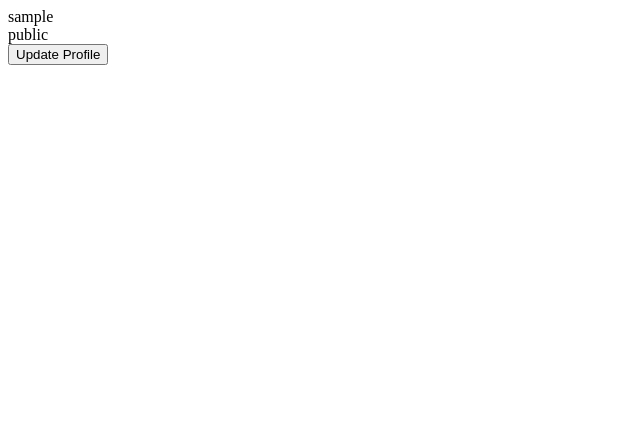
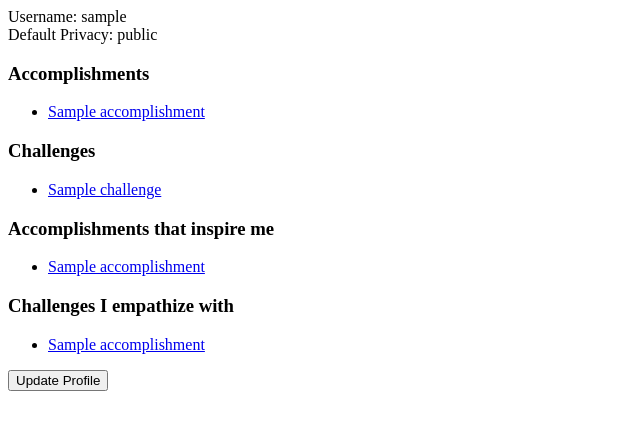
Before and after one commit to the-vampiire/noimpostor, a Django app: a page that uses noimpostor/templates/profile/overview.html in a window 1280 px wide. Shown: the top 430 px of the page, without its empty margins (0-640 px from the left). Run offline with Django 3.2, Linux system fonts and the light colour scheme; a user stored in the database is signed in; tables that the repository leaves empty hold one stand-in row (values such as "Sample post").

Commit message:
Refactored Profile:overview view and template to include new features

```diff
--- a/noimpostor/profile/views.py
+++ b/noimpostor/profile/views.py
@@ -9,15 +9,23 @@ def overview(request, username):
     """
     User overview page
 
-    displays user accomplishments, challenges, and conquers [conquered challenges]
+    displays user accomplishments, challenges, inspirations, and empathized challenges
     """
     user = get_object_or_404(User, username = username)
+
+    accomplishments = user.accomplishments.all()
+    challenges = user.challenges.all()
+    if request.user != user:
+        accomplishments = accomplishments.filter(privacy = 1)
+        challenges = challenges.filter(privacy = 1)
 
     context = {
         'title': "%s%s's Profile" % (user.username[0].upper(), user.username[1:]),
         'user': user,
         # render 'update profile' button if the logged-in user is on their own overview page
-        'editable': user == request.user
+        'editable': user == request.user,
+        'accomplishments': accomplishments,
+        'challenges': challenges
     }
 
     # authed user viewing another users profile page
--- a/noimpostor/templates/profile/overview.html
+++ b/noimpostor/templates/profile/overview.html
@@ -2,8 +2,52 @@
 
 
 {% block content %}
-    <div>{{ user.username }}</div>
-    <div>{{ user.defaultprivacy.get_setting_display }}</div>
+    <div>Username: {{ user.username }}</div>
+    <div>Default Privacy: {{ user.defaultprivacy.get_setting_display }}</div>
+
+    <h3>Accomplishments</h3>
+    <ul>
+        {% for accomplishment in accomplishments %}
+            <li>
+                <a href="{% url 'accomplishments:view' accomplishment_id=accomplishment.id %}">
+                    {{ accomplishment.title }}
+                </a>
+            </li>
+        {% endfor %}
+    </ul>
+
+    <h3>Challenges</h3>
+    <ul>
+        {% for challenge in challenges %}
+            <li>
+                <a href="{% url 'challenges:view' challenge_id=challenge.id %}">
+                    {{ challenge.title }}
+                </a>
+            </li>
+        {% endfor %}
+    </ul>
+
+    <h3>Accomplishments that inspire me</h3>
+    <ul>
+        {% for inspiration in user.inspirations.all %}
+            <li>
+                <a href="{% url 'accomplishments:view' accomplishment_id=inspiration.accomplishment.id %}">
+                    {{ inspiration.accomplishment.title }}
+                </a>
+            </li>
+        {% endfor %}
+    </ul>
+
+    <h3>Challenges I empathize with</h3>
+    <ul>
+        {% for inspiration in user.inspirations.all %}
+            <li>
+                <a href="{% url 'accomplishments:view' accomplishment_id=inspiration.accomplishment.id %}">
+                    {{ inspiration.accomplishment.title }}
+                </a>
+            </li>
+        {% endfor %}
+    </ul>
 
     {% if editable %}
         <a href="{% url 'profile:update' username=request.user.username %}"><button>Update Profile</button></a>
```
